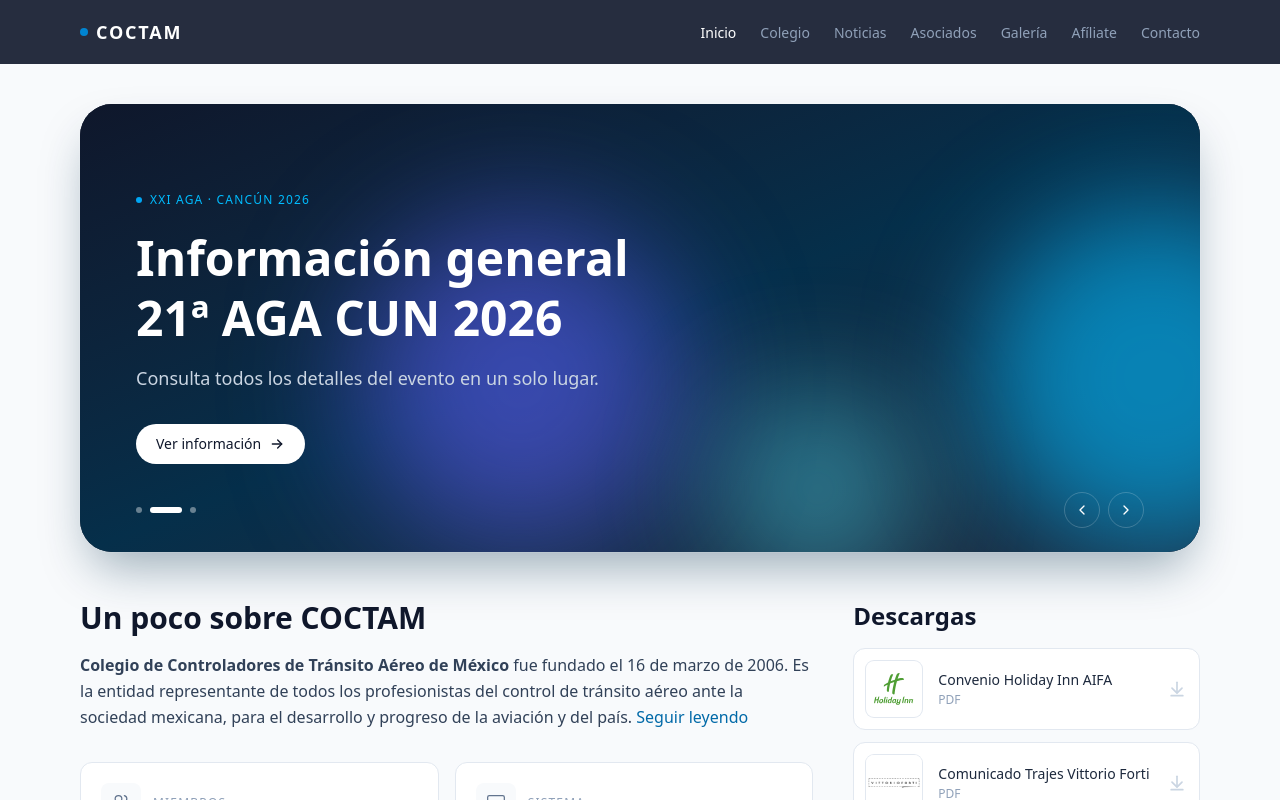
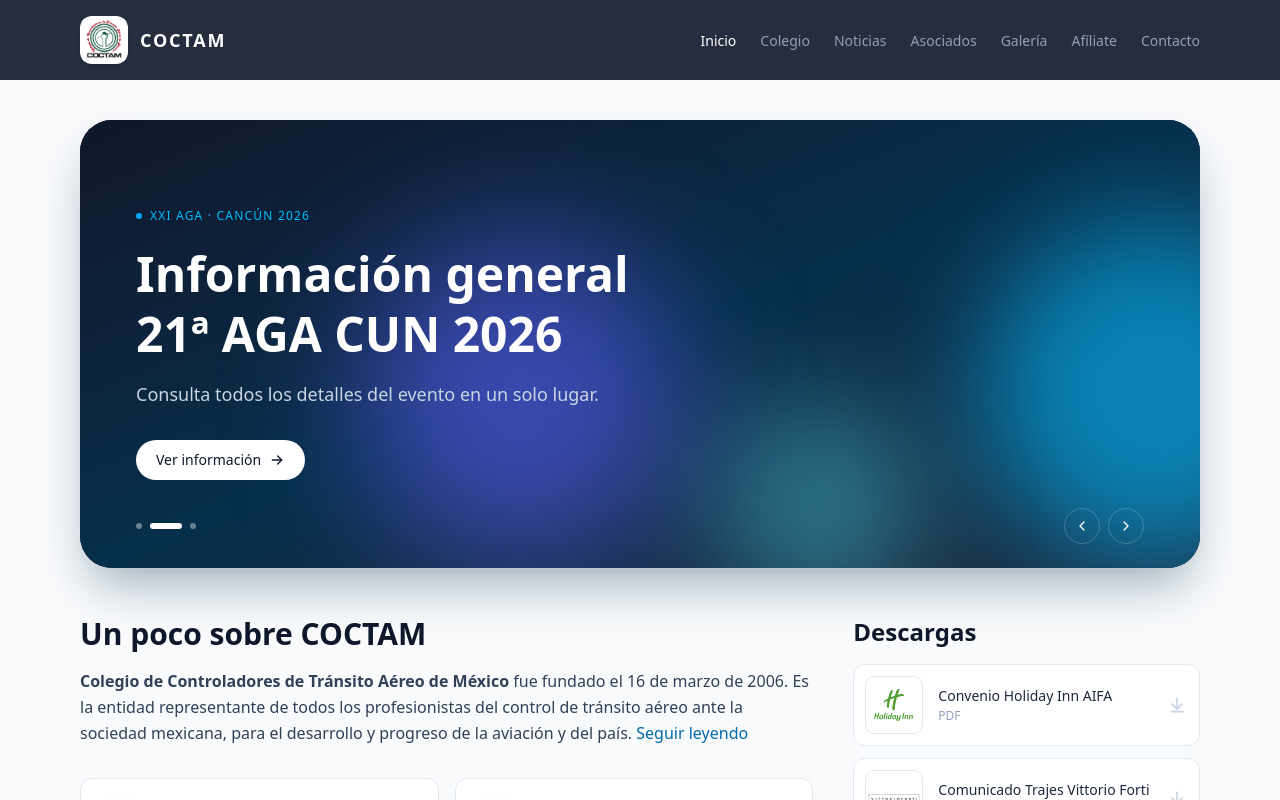
Before and after one commit to sebasss18/coctam-web, a Next.js app: page / in a window 1280 px wide. Shown: the top 800 px of the page. Built offline with nearby package versions, Linux system fonts and the light colour scheme.

Commit message:
agregue el logo de coctam

```diff
--- a/components/Header.tsx
+++ b/components/Header.tsx
@@ -1,6 +1,7 @@
 "use client";
 
 import { useEffect, useState } from "react";
+import Image from "next/image";
 import Link from "next/link";
 import { usePathname } from "next/navigation";
 import { navegacion } from "@/data/enlaces";
@@ -64,16 +65,38 @@ export default function Header() {
         }`}
       >
         <nav
-          className={`mx-auto flex max-w-6xl items-center justify-between px-4 transition-all duration-300 ${
-            scroll ? "h-14" : "h-16"
+          className={`mx-auto flex max-w-6xl items-center justify-between px-4 transition-all duration-500 ease-out ${
+            scroll ? "h-14" : "h-20"
           }`}
         >
           <Link
             href="/"
             onClick={cerrar}
-            className="flex items-center gap-2 text-lg font-bold tracking-widest"
+            className="flex items-center text-lg font-bold tracking-widest"
           >
-            <span className="h-2 w-2 rounded-full bg-sky-600" />
+            <span
+              className={`block shrink-0 overflow-hidden rounded-xl bg-white shadow-md transition-all duration-500 ease-out motion-reduce:transition-none ${
+                scroll
+                  ? "mr-0 h-0 w-0 scale-50 opacity-0"
+                  : "mr-3 h-12 w-12 scale-100 opacity-100"
+              }`}
+            >
+              <Image
+                src="/logos/coctam-logo.jpeg"
+                alt=""
+                width={96}
+                height={96}
+                priority
+                className="h-full w-full object-contain p-0.5"
+              />
+            </span>
+            <span
+              className={`block shrink-0 rounded-full bg-sky-600 transition-all duration-500 ease-out motion-reduce:transition-none ${
+                scroll
+                  ? "mr-2 h-2 w-2 scale-100 opacity-100"
+                  : "mr-0 h-0 w-0 scale-0 opacity-0"
+              }`}
+            />
             COCTAM
           </Link>
 
```
Also changed, not shown: public/logos/logo-coctam.svg (added).
